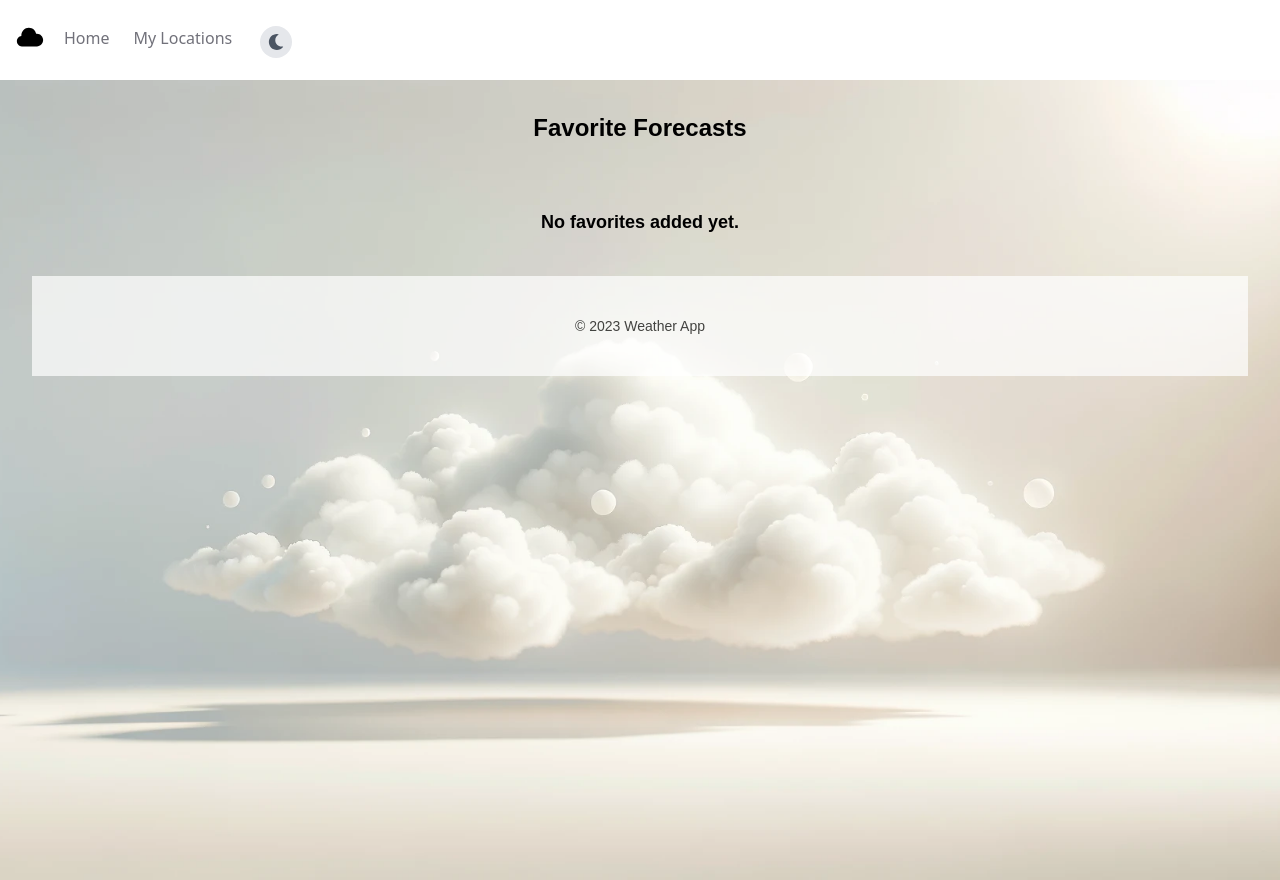
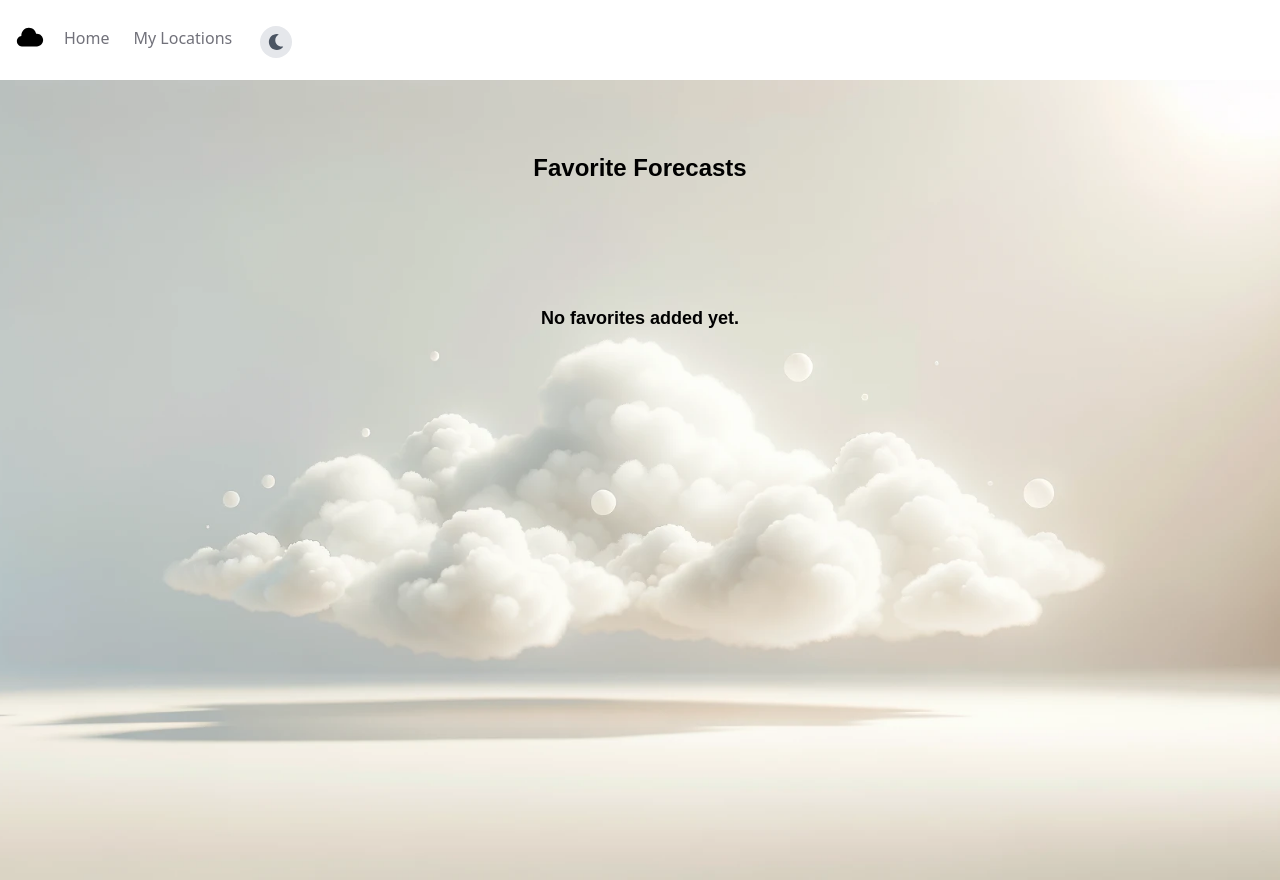
Before and after one commit to snirEvgi/Snir-Evgi-4-12-2023, a React app in the folder weather-app/: page /favorites in a window 1280 px wide. Built offline with nearby package versions, Linux system fonts and the light colour scheme; the HTML template or start-up script is replaced by a standard one.

Commit message:
minor-change

```diff
--- a/weather-app/src/app/pages/FavoritePage/index.tsx
+++ b/weather-app/src/app/pages/FavoritePage/index.tsx
@@ -78,14 +78,14 @@ const FavoritePage = () => {
   return (
     <div
       className={classnames({
-        "max-w-screen min-h-screen duration-300 ease-in transition-colors bg-none mx-auto p-4":
+        "max-w-screen min-h-screen duration-300 mt-10 ease-in transition-colors bg-none mx-auto p-4":
           true,
         "text-white": theme === "dark",
       })}
     >
       <Toast ref={toast} />
 
-      <h2 className="text-2xl font-semibold text-center mb-6">
+      <h2 className="text-2xl  font-semibold text-center mb-20">
         Favorite Forecasts
       </h2>
       {
@@ -197,14 +197,7 @@ const FavoritePage = () => {
         ))}
 
       </div>
-      <footer className={classNames("p-10 mt-auto md:ml-0 lg:ml-0 xl:ml-0 ml-9", {
-  "bg-gray-800 opacity-95 text-white": theme === "dark",
-  "bg-white opacity-70 text-black": theme === "light"
-})}>
-  <div className="container mx-auto text-center">
-    <p className="text-sm">&copy; {new Date().getFullYear()} Weather App</p>
-  </div>
-</footer>
+
     </div>
   )
 }
```
